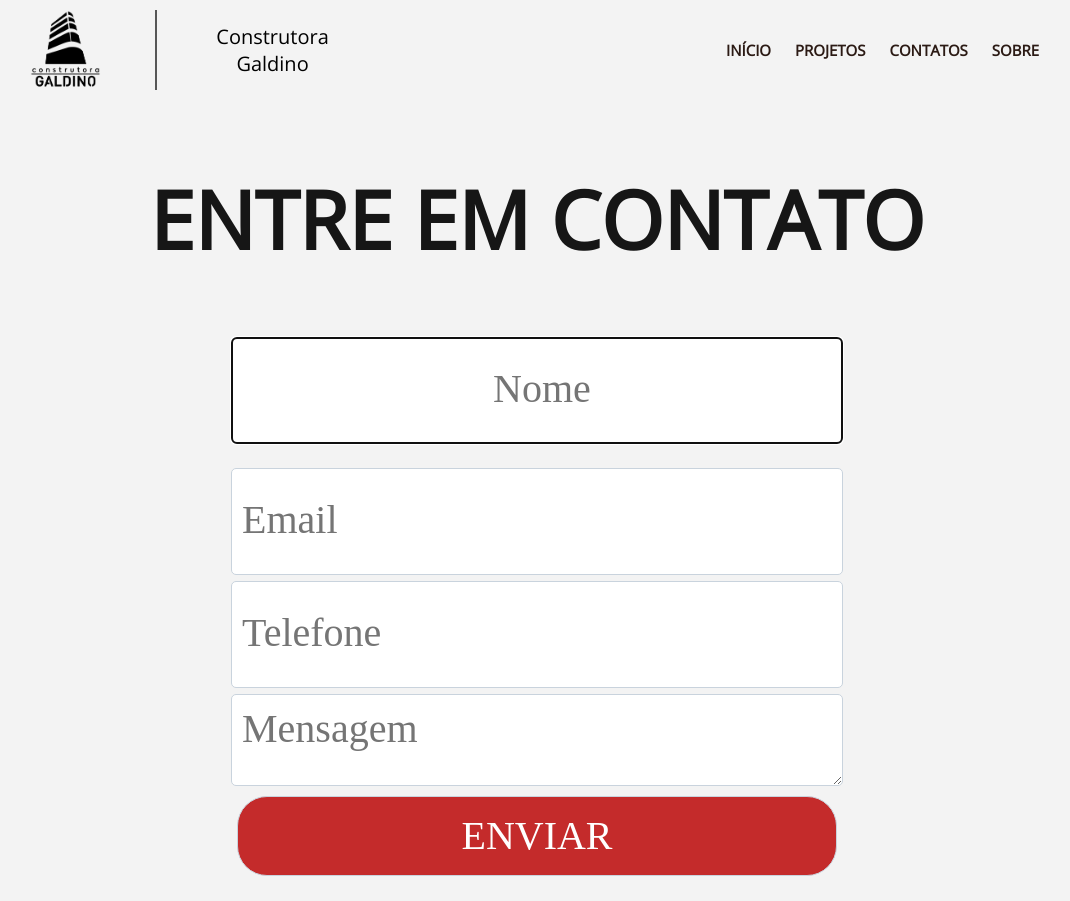
After one commit to GustavoRieper/Galdino, a PHP site: page /contato.php in a window 1280 px wide. The commit adds this page. Shown: the whole page, without its empty margins (103-1173 px from the left). Run offline with PHP 8.4, Linux system fonts and the light colour scheme.

Commit message:
Desenvolvimento de telas
Desenvolvimento da tela Sobre, Contato,

```diff
--- /dev/null
+++ b/contato.php
@@ -0,0 +1,51 @@
+<!DOCTYPE html>
+<html>
+    <head>
+        <title>Construtora Galdino | Contato</title>
+        <link rel="stylesheet" type="text/css" href="css/contato.css">
+        <script>
+                $(document).ready(function(){
+            $('#form').submit(function(){
+
+                var dados = $(this).serialize();
+                // dados = "nome=" + nome.value + "&email=" + email.value;
+
+                $.ajax({
+                    type: "POST",
+                    url: "admin/contato.php",
+                    data: dados,
+                    success: function(RESPOSTA_PHP)
+                    {
+                        RESULTADO.innerHTML = RESPOSTA_PHP;
+                    }
+                });
+
+                return false; // Usado para não dar um refresh.
+            });
+
+
+        });
+
+        </script>
+    </head>
+
+    <body>
+        <?php include 'menu.php'; ?>
+        <div id="t3">
+            <div id="txt_t3">
+                <p>ENTRE EM CONTATO</p>
+            </div>
+                <div id="Divformulario">
+                    <form method="post" action="admin/contato.php" id="form">
+                        <input type="text" name="nome" id="nome" placeholder="Nome" size="40px" required autocomplete="off" autofocus><br>
+                        <input type = "email" name="email"   id="email" placeholder="Email" size="40px"  required autocomplete="off"><br>
+                        <input type="number" name="fone" id="fone" placeholder="Telefone" size="40px" maxlength="15" autocomplete="off"><br>
+                        <textarea name="msg" id="msg" placeholder="Mensagem" rows="10" cols="39" wrap="virtual" maxlength="600" required autocomplete="off"></textarea><br>
+                        <div id="RESULTADO"></div>
+                        <input type="submit" id="btn_enviar" value="ENVIAR"><br>
+                    </form>
+                </div>
+            <br>
+        </div>
+    </body>
+</html>
--- /dev/null
+++ b/css/contato.css
@@ -0,0 +1,85 @@
+body{
+    margin: 0px;
+    background-color: #f3f3f3;
+}
+
+
+#t3{
+    height: 750px;
+    background-color: #f3f3f3;
+    text-align: center;
+}
+#txt_t3 p{
+    margin: 0;
+    font-family: 'Open Sans', sans-serif;
+    font-size: 40px;
+    padding-top: 5%;
+    color: #161616;
+    font-weight: bold;
+}
+#form{
+    text-align: center;
+    margin-top: 5%;
+}
+
+#Divformulario{
+    display: flex !important;
+    flex-direction: column !important;
+    flex-wrap: nowrap !important;
+    width: auto !important;
+    justify-content: center !important;
+    align-items: center !important;
+}
+
+#form input, #msg{
+    margin-bottom: 1%;
+    padding: 10px 0px 15px 10px;
+    border-radius: 5px;
+    border-style: none;
+    font-family: Gotham-Book;
+    border: 1px solid #C9D3DD;
+    width: 300px;
+}
+
+#msg{
+     padding: 10px 0px 0px 10px !important;
+}
+#btn_enviar{
+    padding: 15px 50px 20px 50px !important;
+    background-color: #c42b2b;
+    color: #fff;
+    font-family: Gotham-Book;
+    cursor: pointer;
+    border-radius: 30px !important;
+    font-size: 13px;
+}
+#btn_enviar:hover{
+    background-color: #2ABB49;
+}
+#msg_sucess{
+    font-family: Gotham-Book;
+    font-size: 15px;
+}
+
+@media only screen and (max-width: 1300px) {
+    #txt_t3 p{
+        margin: 0;
+        font-family: 'Open Sans', sans-serif;
+        font-size: 80px;
+        padding-top: 5%;
+        color: #161616;
+        font-weight: bold;
+    }
+    #form input, #msg{
+        margin-bottom: 1%;
+        padding: 10px 0px 15px 10px;
+        border-radius: 5px;
+        border-style: none;
+        font-family: Gotham-Book;
+        border: 1px solid #C9D3DD;
+        width: 600px;
+        height: 80px;
+        font-size: 40px;
+    }
+
+}
--- /dev/null
+++ b/css/sobre.css
@@ -0,0 +1,74 @@
+body{
+    margin: 0px;
+    background-color: #f3f3f3;
+}
+.sobre{
+    width: 80%;
+    height: auto;
+    margin-bottom: 100px;
+}
+.content_sobre{
+    margin-left: 60%;
+    width: 40%;
+    text-align: left;
+}
+.content_sobre h2{
+    font-family: 'Open Sans', sans-serif;
+    font-size: 50px;
+    text-transform: uppercase;
+    font-weight: bold;
+    font-style: italic;
+    color: #c20101;
+}
+.content_sobre p{
+    font-family: 'Open Sans', sans-serif;
+    font-size: 17px;
+}
+.valores{
+    display: flex;
+    align-content: stretch;
+    column-count: 2;
+    width: 70%;
+    align-content: center;
+    margin-left: 15%;
+    margin-bottom: 100px;
+}
+.content_valores{
+    padding-right: 10%;
+}
+.content_valores h2{
+    font-family: 'Open Sans', sans-serif;
+    font-size: 35px;
+    text-transform: uppercase;
+    font-weight: bold;
+    font-style: italic;
+    color: #e88604;
+}
+.content_valores p{
+    font-family: 'Open Sans', sans-serif;
+    font-size: 15px;
+}
+#dif{
+    margin-left: 10%;
+}
+@media only screen and (max-width: 1300px) {
+    .content_sobre{
+        margin-left: 20%;
+        width: 80%;
+    }
+    .content_sobre p{
+        font-family: 'Open Sans', sans-serif;
+        font-size: 25px;
+    }
+    .valores{
+        display: flex;
+        flex-wrap: wrap;
+        width: 70%;
+        align-content: center;
+        margin-left: 15%;
+        margin-bottom: 100px;
+    }
+    #dif{
+        margin-left: 0% !important;
+    }
+}
--- a/menu.php
+++ b/menu.php
@@ -1,5 +1,6 @@
 <head>
     <link rel="stylesheet" type="text/css" href="css/menu.css">
+    <link rel="stylesheet" type="text/css" href="css/sobre.css">
 </head>
 
 <nav class="menu">
@@ -9,10 +10,10 @@
             <h1>Construtora Galdino</h1>
         </div>
         <ul>
-            <li><a href="#">Início</a></li>
+            <li><a href="index.php">Início</a></li>
             <li><a href="#">Projetos</a></li>
-            <li><a href="#">Contatos</a></li>
-            <li><a href="#">Sobre</a></li>
+            <li><a href="contato.php">Contatos</a></li>
+            <li><a href="sobre.php">Sobre</a></li>
         </ul>
     </div>
 </nav>
```
Also changed, not shown: admin/contato.php (added, +42 -0 lines), css/index.css (+64 -1 lines), sobre.php (added, +43 -0 lines).
